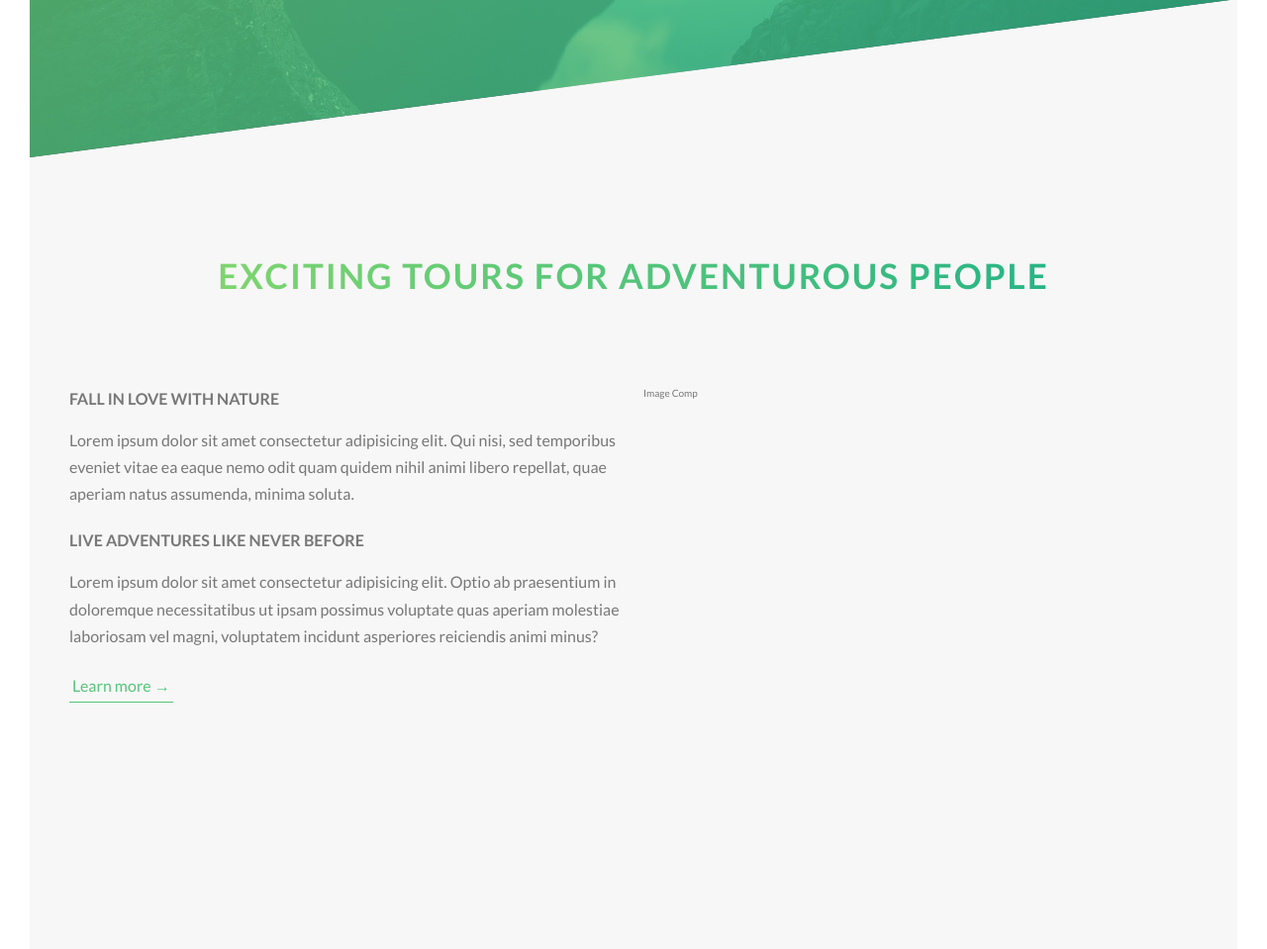
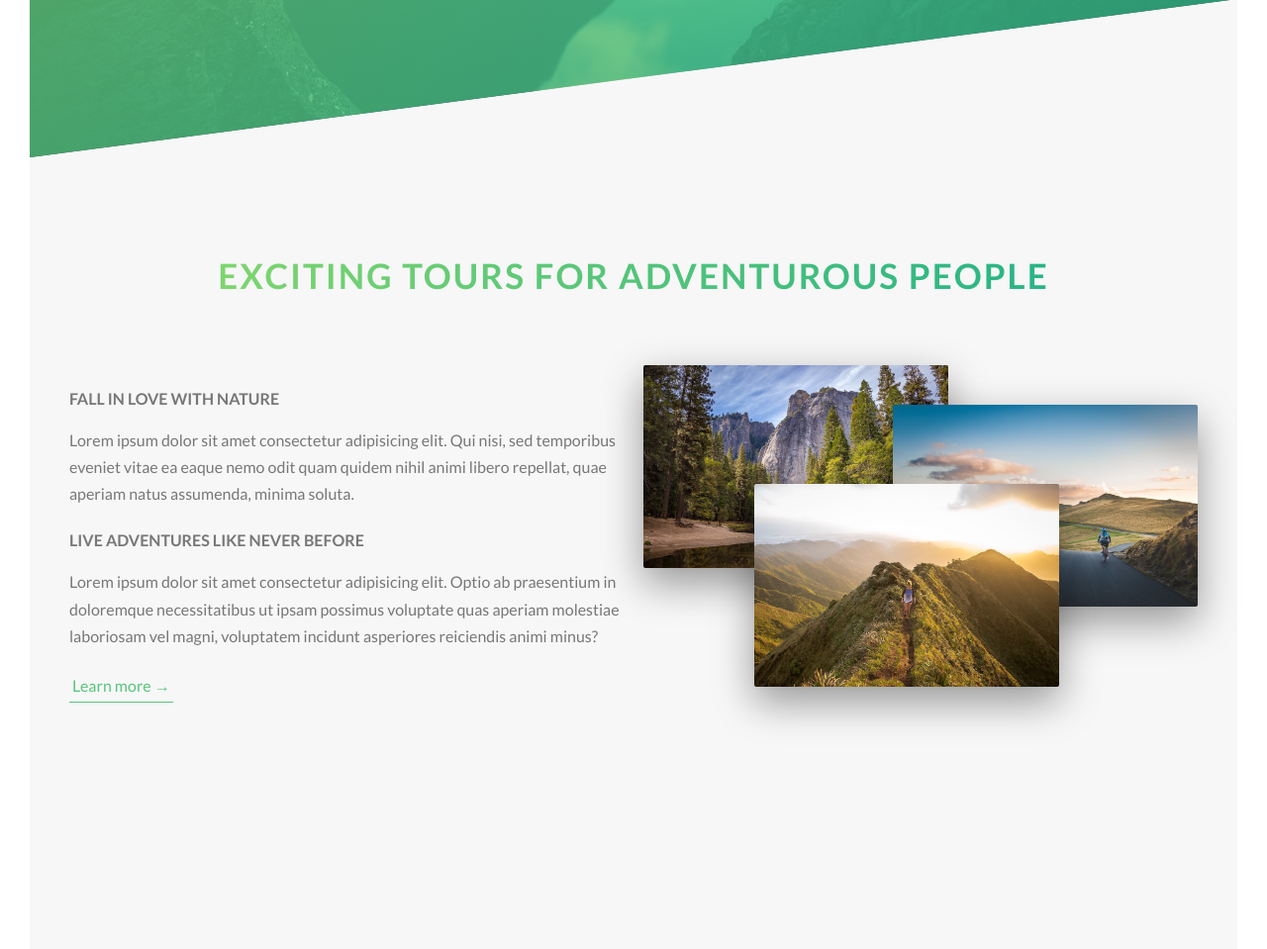
Before and after one commit to peteyb/advanced-css-course, a PHP site: page / in a window 1280 px wide. Shown: the part 631-1590 px from the top of the page at 99% size. Run offline with PHP 8.4, Linux system fonts and the light colour scheme; some libraries are stand-ins or nearby versions.

Commit message:
about us image comp

```diff
--- a/Natours/starter/css/style.css
+++ b/Natours/starter/css/style.css
@@ -163,6 +163,33 @@ body {
   box-shadow: 0 0.5rem 1rem rgba(0, 0, 0, 0.15);
   transform: translateY(0); }
 
+.composition {
+  position: relative; }
+  .composition__photo {
+    width: 55%;
+    box-shadow: 0 1.5rem 4rem rgba(0, 0, 0, 0.4);
+    border-radius: 2px;
+    position: absolute;
+    z-index: 10;
+    transition: all .2s;
+    outline-offset: 2rem; }
+    .composition__photo--p1 {
+      left: 0;
+      top: -2rem; }
+    .composition__photo--p2 {
+      right: 0;
+      top: 2rem; }
+    .composition__photo--p3 {
+      left: 20%;
+      top: 10rem; }
+    .composition__photo:hover {
+      outline: 1.5rem solid #55c57a;
+      transform: scale(1.05);
+      box-shadow: 0 2.5rem 4rem rgba(0, 0, 0, 0.5);
+      z-index: 20; }
+  .composition:hover .composition__photo:not(:hover) {
+    transform: scale(0.9); }
+
 .row {
   max-width: 114rem;
   margin: 0 auto; }
--- a/Natours/starter/index.html
+++ b/Natours/starter/index.html
@@ -62,7 +62,11 @@
                     </a>
                 </div>
                 <div class="col-1-of-2">
-                    Image Comp
+                    <div class="composition">
+                        <img src="img/nat-1-large.jpg" alt="Photo 1" class="composition__photo composition__photo--p1">
+                        <img src="img/nat-2-large.jpg" alt="Photo 2" class="composition__photo composition__photo--p2">
+                        <img src="img/nat-3-large.jpg" alt="Photo 3" class="composition__photo composition__photo--p3">
+                    </div>
                 </div>
             </div>
         </section>
--- /dev/null
+++ b/Natours/starter/sass/components/_composition.scss
@@ -0,0 +1,39 @@
+.composition {
+    position: relative;
+
+    &__photo {
+        width: 55%;
+        box-shadow: 0 1.5rem 4rem rgba($color-black, .4);
+        border-radius: 2px;
+        position: absolute;
+        z-index: 10;
+        transition: all .2s;
+        outline-offset: 2rem;
+
+        &--p1 {
+            left: 0;
+            top: -2rem;
+        }
+
+        &--p2 {
+            right: 0;
+            top: 2rem;
+        }
+
+        &--p3 {
+            left: 20%;
+            top: 10rem;
+        }
+
+        &:hover {
+            outline: 1.5rem solid $color-primary;
+            transform: scale(1.05);
+            box-shadow: 0 2.5rem 4rem rgba($color-black, .5);
+            z-index: 20;
+        }
+    }
+
+    &:hover &__photo:not(:hover) {
+        transform: scale(.9);
+    }
+}
--- a/Natours/starter/sass/main.scss
+++ b/Natours/starter/sass/main.scss
@@ -8,6 +8,7 @@
 @import "base/utils";
 
 @import "components/btn";
+@import "components/composition";
 
 @import "layout/grid";
 @import "layout/header";
```
